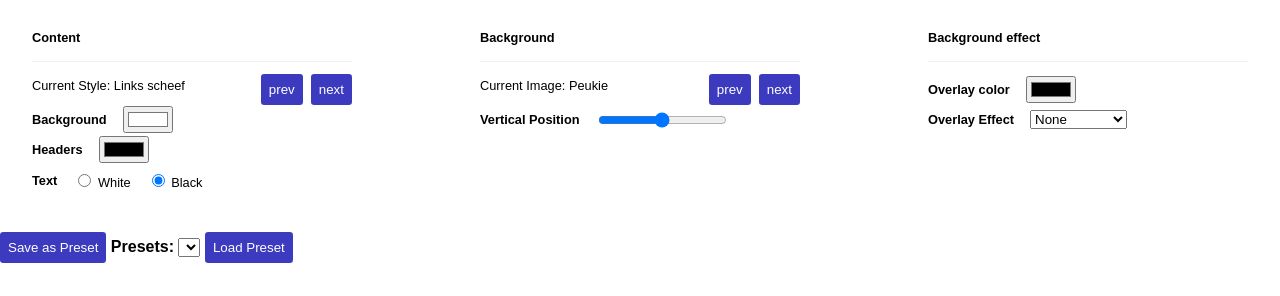
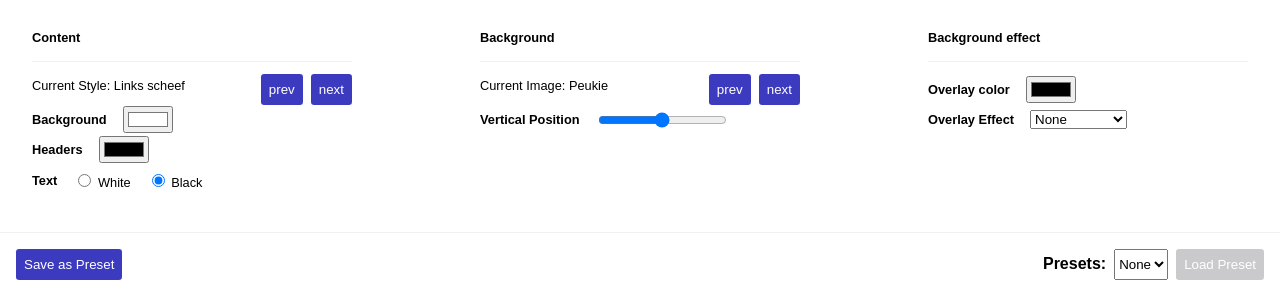
Before and after one commit to fritsypeij/wheres_your_head_at, a website: page index.html in a window 1280 px wide. Shown: the part 642-938 px from the top of the page. Before the commit the page ends 905 px from the top, so only its background shows below. Drawn offline with Linux system fonts and the light colour scheme.

Commit message:
cleanup layout a bit

```diff
--- a/assets/scss/main.scss
+++ b/assets/scss/main.scss
@@ -125,5 +125,32 @@ button {
   border: none;
   border-radius: 0.2rem;
   color: white;
+  cursor: pointer;
   padding: 0.5rem;
+
+  &:disabled {
+    background: rgb(202, 202, 205);
+    cursor: default;
+  }
+
+  &.active {
+    background: rgb(66, 63, 230);
+  }
 }
+
+.presets {
+  border-top: 1px solid #f0f0f0;
+  display: flex;
+  gap: 2rem;
+  justify-content: space-between;
+  padding: 1rem;
+
+  &-section {
+    display: flex;
+    gap: 0.5rem;
+  }
+  strong {
+    align-items: center;
+    display: flex;
+  }
+}
--- a/index.html
+++ b/index.html
@@ -106,11 +106,15 @@
       </div>
     </div>
   </div>
-  <div class="footer">
-    <button class="save-preset">Save as Preset</button>
-    <strong>Presets:</strong>
-    <select name="presets" class="presets"></select>
-    <button class="load-preset" disabled>Load Preset</button>
+  <div class="presets">
+    <div class="presets-section">
+      <button class="save-preset">Save as Preset</button>
+    </div>
+    <div class="presets-section">
+      <strong>Presets:</strong>
+      <select name="presets" class="presets-selector"></select>
+      <button class="load-preset" disabled>Load Preset</button>
+    </div>
   </div>
 
   <script src="js/vendor/jquery-3.6.1.min.js"></script>
--- a/js/head.js
+++ b/js/head.js
@@ -38,6 +38,7 @@ $(function() {
   $(".mix-blend-mode").on("change", getMixBlendMode);
   $(".save-preset").on("click", savePreset);
   $(".load-preset").on("click", loadPreset);
+  $("select.presets-selector").on("change", canLoadPreset);
 
   function setStyle() {
     $("style.head-style").html(`
@@ -168,7 +169,7 @@ $(function() {
 
   function loadPreset() {
     console.log("load");
-    let index = $("select.presets").val();
+    let index = $("select.presets-selector").val();
     let preset = presets[index];
 
     setCurrentImage(preset.image);
@@ -190,15 +191,15 @@ $(function() {
   }
 
   function updatePresetsList() {
-    $("select.presets").html("");
+    $("select.presets-selector").html("<option>None</option>");
 
     presets.forEach((preset, index) => {
-      $("select.presets").append(`<option value="${index}">${preset.name}</option>`);
+      $("select.presets-selector").append(`<option value="${index}">${preset.name}</option>`);
     });
+  }
 
-    if (presets.length) {
-      $(".load-preset").prop("disabled", false);
-    }
+  function canLoadPreset() {
+    $(".load-preset").prop("disabled", $("select.presets-selector").val() == "None");
   }
 
   function init() {
```
Also changed, not shown: assets/css/main.css, 1 other file.
